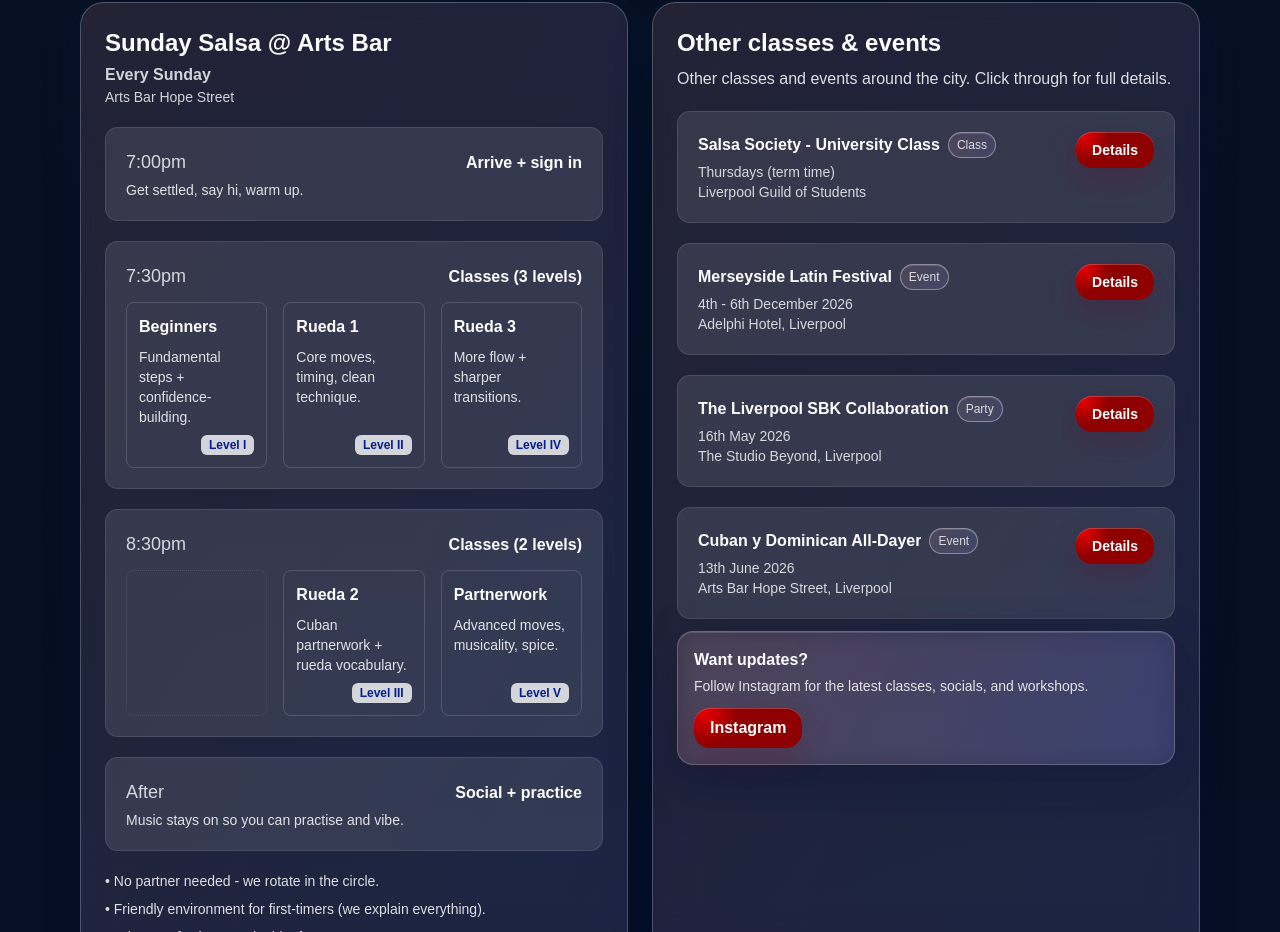
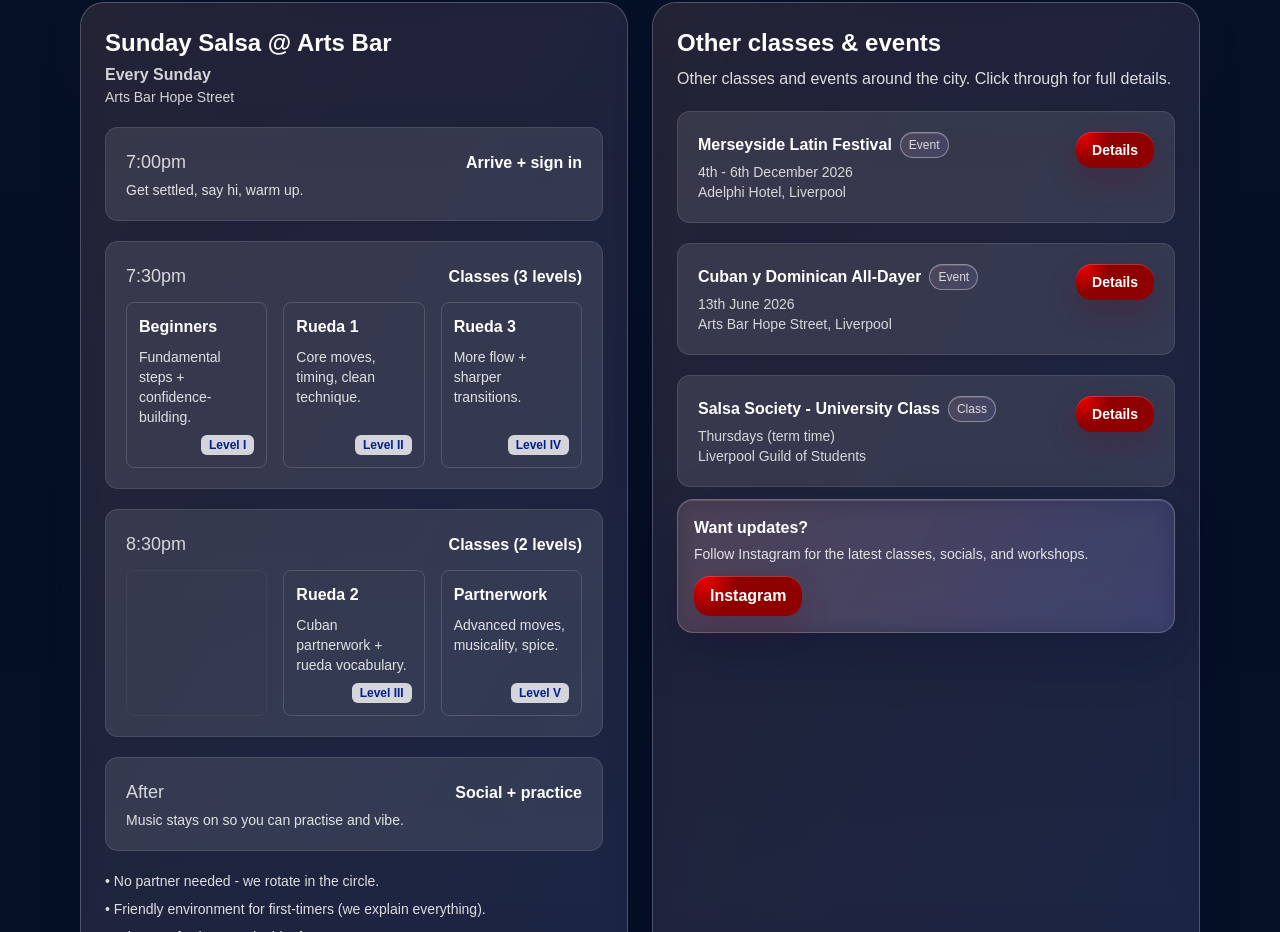
Before and after one commit to dance-engine/salsa-liverpool, a Next.js app: page / in a window 1280 px wide. Shown: the part 875-1807 px from the top of the page. Built offline with nearby package versions, Linux system fonts and the light colour scheme.

Commit message:
🔥 Remove SBK Collaboration Event

```diff
--- a/app/Data.ts
+++ b/app/Data.ts
@@ -87,13 +87,6 @@ export const quickFacts: QuickFact[] = [
 
 export const otherClasses: OtherClassLink[] = [
   {
-    title: "Salsa Society - University Class",
-    when: "Thursdays (term time)",
-    where: "Liverpool Guild of Students",
-    href: "https://www.liverpoolguild.org/groups/society/7329/",
-    badge: "Class",
-  },
-  {
     title: "Merseyside Latin Festival",
     when: "4th - 6th December 2026",
     where: "Adelphi Hotel, Liverpool",
@@ -101,18 +94,18 @@ export const otherClasses: OtherClassLink[] = [
     badge: "Event",
   },
   {
-    title: "The Liverpool SBK Collaboration",
-    when: "16th May 2026",
-    where: "The Studio Beyond, Liverpool",
-    href: "https://thecollaboration.danceengine.co.uk/3CRadENZGfxt3tI0iw3w03AEYX2",
-    badge: "Party",
-  },
-  {
     title: "Cuban y Dominican All-Dayer",
     when: "13th June 2026",
     where: "Arts Bar Hope Street, Liverpool",
     href: "https://www.cubanydominican.com/",
     badge: "Event",
+  },
+  {
+    title: "Salsa Society - University Class",
+    when: "Thursdays (term time)",
+    where: "Liverpool Guild of Students",
+    href: "https://www.liverpoolguild.org/groups/society/7329/",
+    badge: "Class",
   }
 ];
 
```
